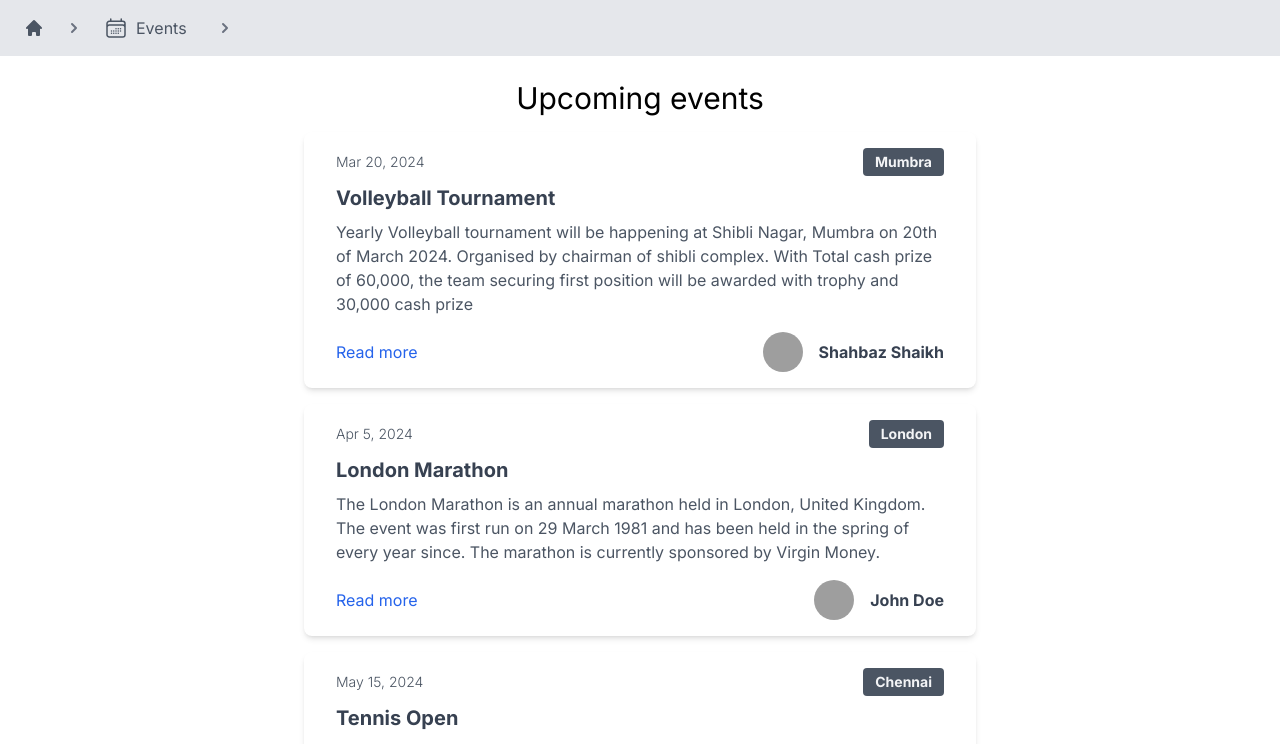
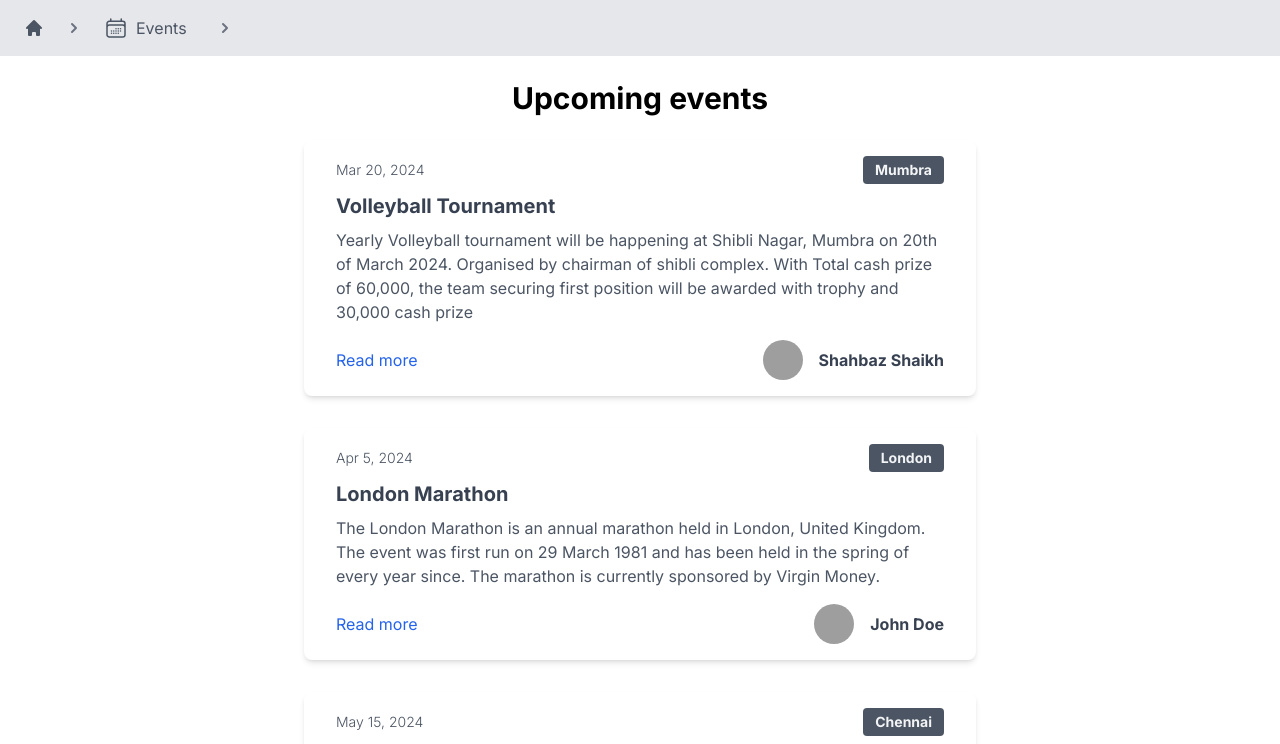
Before and after one commit to sk-py/UpSkill-Mafia-Hackathon, a Next.js app in the folder athletex/: page /events in a window 1280 px wide. Shown: the top 744 px of the page. Built offline with nearby package versions, Linux system fonts and the light colour scheme; grey boxes are pictures that could not be loaded.

Commit message:
🩹 Slight Changes made

```diff
--- a/athletex/src/app/components/EventCard.jsx
+++ b/athletex/src/app/components/EventCard.jsx
@@ -9,7 +9,7 @@ const EventCard = ({
 }) => {
   return (
     <div>
-      <div className="max-w-2xl px-8 py-4 bg-white rounded-lg shadow-md dark:bg-gray-800">
+      <div className="max-w-2xl px-8 py-4 my-2 bg-white rounded-lg shadow-md dark:bg-gray-800">
         <div className="flex items-center justify-between">
           <span className="text-sm font-light text-gray-600 dark:text-gray-400">
             {happeningOn}
--- a/athletex/src/app/events/page.jsx
+++ b/athletex/src/app/events/page.jsx
@@ -116,8 +116,8 @@ const page = () => {
   return (
     <>
       <Header link={path} />
-      <div className="w-[95vw] m-auto flex flex-col items-center justify-center gap-4 mt-6">
-        <span className="text-center text-3xl">Upcoming events</span>
+      <div className="w-[95vw] m-auto flex flex-col items-center mb-5 justify-center gap-4 mt-6">
+        <span className="text-center text-3xl font-bold ">Upcoming events</span>
         {DummyCardsArray.map((event, index) => {
           return (
             <EventCard
```
